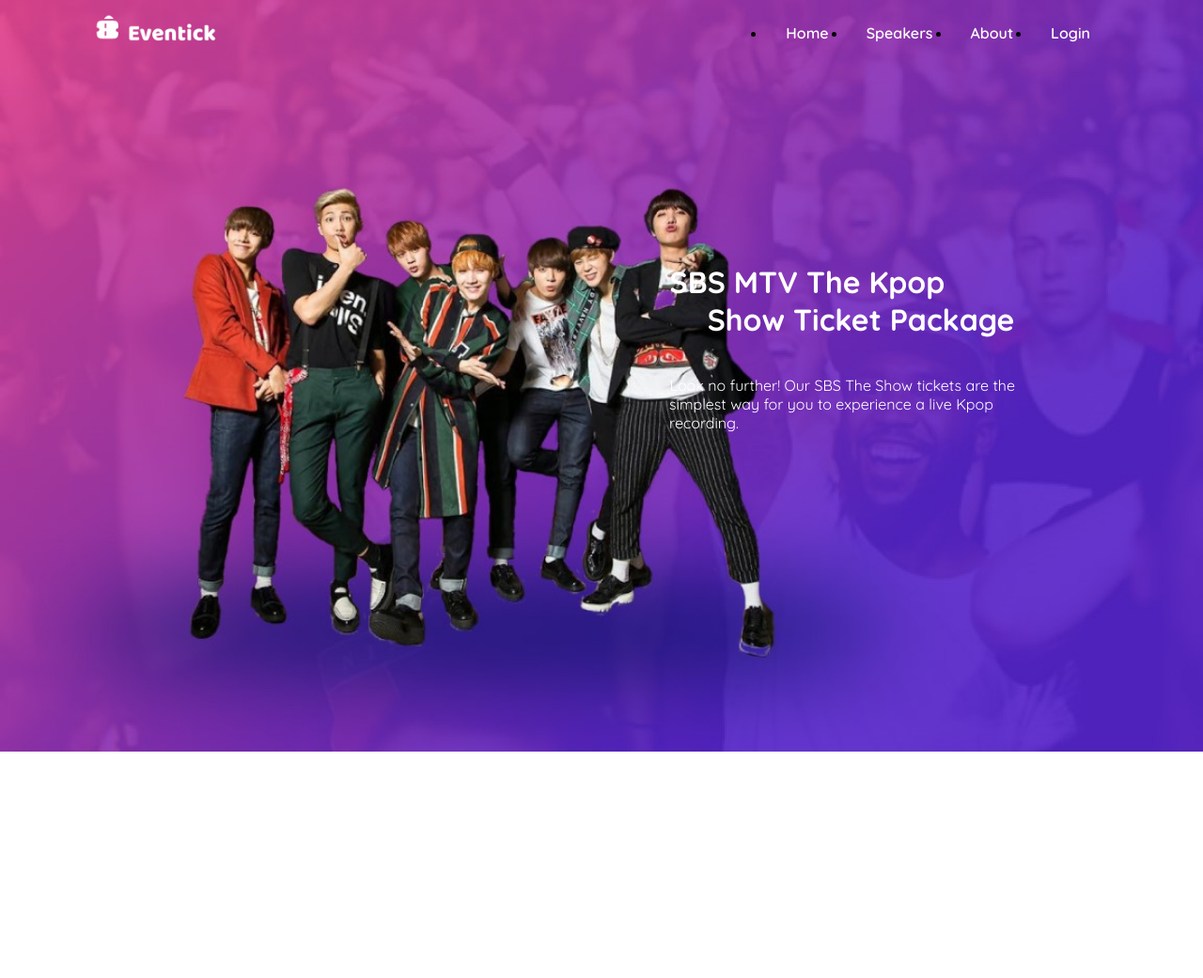
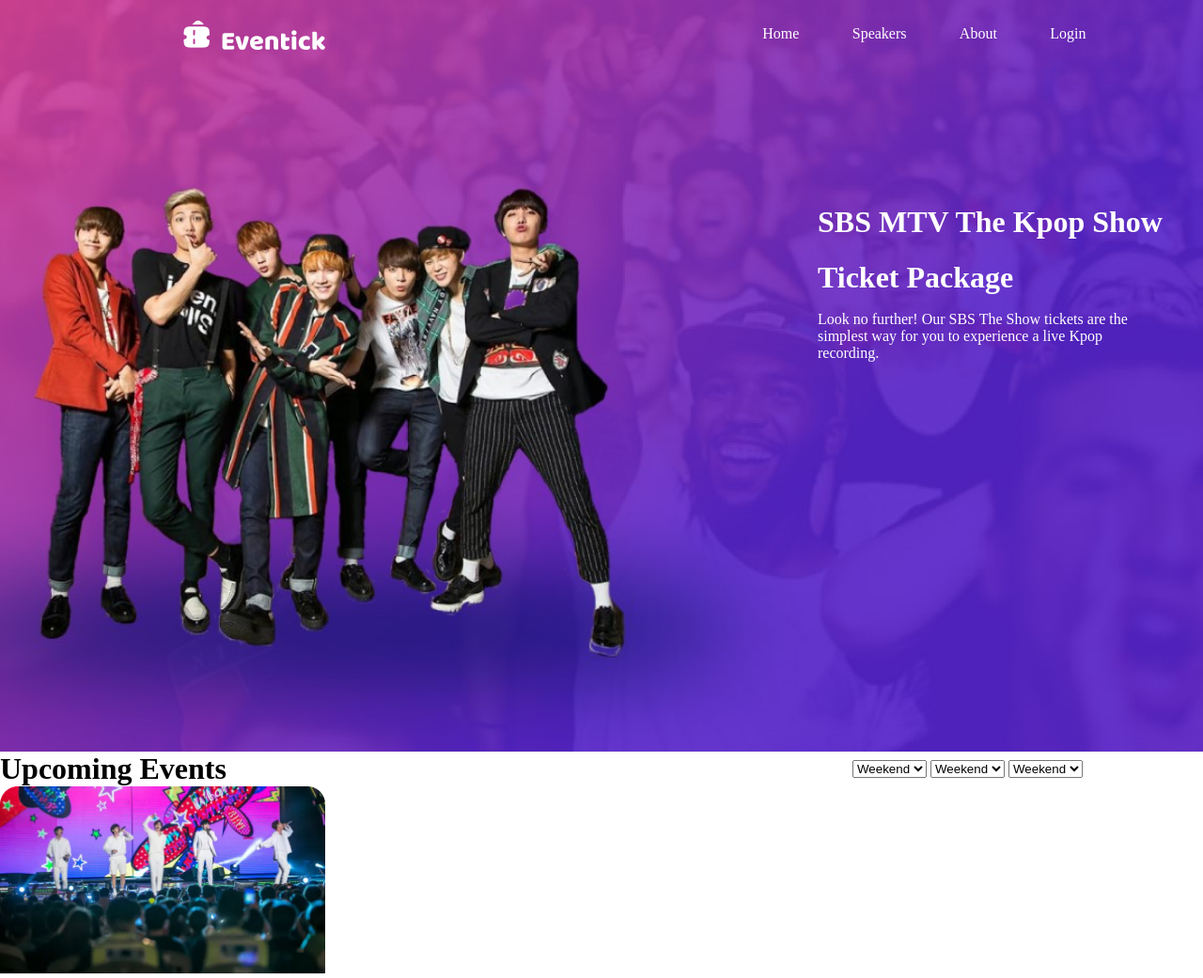
Before and after one commit to majmehdi/Brief-2, a plain HTML site: page Brief 2/index.html in a window 1280 px wide. Shown: the whole page at 94% size. Before the commit the page ends 800 px from the top, so only its background shows below. Drawn offline with Linux system fonts and the light colour scheme.

Commit message:
thursday

```diff
--- a/Brief 2/index.html
+++ b/Brief 2/index.html
@@ -1,34 +1,80 @@
 <!DOCTYPE html>
 <html lang="en">
-
 <head>
     <meta charset="UTF-8">
     <meta name="viewport" content="width=device-width, initial-scale=1.0">
     <title>Eventick</title>
     <link rel="stylesheet" href="style.css">
 </head>
-
 <body>
     <header>
-        <div id="navbar">
-            <img src="./assets/img/Group 29.png" alt="background">
-            <nav>
-                <ul>
-                    <li><a href="./index.html">Home</a></li>
-                    <li><a href="speakers.html">Speakers</a></li>
-                    <li><a href="about.html">About </a></li>
-                    <li><a href="login.html">Login</a></li>
-                </ul>
-            </nav>
+        <nav class="navbar">
+            <a href="./index.html">
+                <img class="logo" src="./assets/img/logo.png" alt="Home">
+            </a>
+            <ul>
+               <li><a class="links" href="./index.html">Home</a></li>
+               <li><a class="links" href="./speakers.html">Speakers</a></li>
+               <li><a class="links" href="./about.html">About</a></li>
+               <li><a class="links" href="./login.html">Login</a></li>
+            </ul>
+
+        </nav>
+
+        <div>
+            <h1 class="title">SBS MTV The Kpop Show </h1>
+            <h1 class="title_2"> Ticket  Package</h1>
+            <p class="Paragraph_1">Look no further! Our SBS The Show tickets are the <br> simplest way for you to experience a live Kpop <br> recording.</p>
         </div>
-        <div class="content">
-            <h1 class="title1"><span style="margin-right:74px;">SBS MTV The Kpop</span><br> Show Ticket  Package</h1>
-            <br><br>
-            <!-- <p class="paragraph">Look no further! Our SBS The Show tickets are the simplest way for you to experience a live Kpop recording.</p> -->
 
-            <p>Look no further! Our SBS The Show tickets are the<br><span style="margin-right:23px;">simplest way for you to experience a live Kpop </span><br><span style="margin-right:294px;">recording.</span></p>
+    </header>
+    <div class="upEvents">
+
+            <h1 class="">Upcoming Events</h1>
+
+
+        <div class="buttons">
+            <select name="hello" id="" ><option value="">Weekend</option>
+                <option value="">monday</option>
+            </select>
+            <select name="" id=""><option value="">Weekend</option></select>
+            <select name="" id=""><option value="">Weekend</option></select>
         </div>
-    </header>
+    </div>
+
+    <!-- <div class="grp1">
+        <div>
+            <img class="image1" src="./assets/img/1.jpg" alt="Wonder Girls 2010 Wonder Girls World Tour San Francisco">
+            <h3 class="txt1">Wonder Girls 2010 Wonder <br> Girls World Tour San Francisco</h3>
+            <h1 class="number14">14</h1>
+            <h2 class ="date">APR</h2>
+        </div>
+        <div>
+            <img class="image1" src="./assets/img/1.jpg" alt="Wonder Girls 2010 Wonder Girls World Tour San Francisco">
+            <h3 class="txt1">Wonder Girls 2010 Wonder <br> Girls World Tour San Francisco</h3>
+            <h1 class="number14">14</h1>
+            <h2 class ="date">APR</h2>
+        </div>
+        <div>
+            <img class="image1" src="./assets/img/1.jpg" alt="Wonder Girls 2010 Wonder Girls World Tour San Francisco">
+            <h3 class="txt1">Wonder Girls 2010 Wonder <br> Girls World Tour San Francisco</h3>
+            <h1 class="number14">14</h1>
+            <h2 class ="date">APR</h2>
+        </div>
+
+    </div> -->
+
+    <div class="container">
+        <div class="slide-container">
+            <div class="card-wrapper">
+                <div class="card">
+                    <div class="image-box">
+                        <img src="./assets/img/1.jpg" alt="">
+                    </div>
+                </div>
+            </div>
+        </div>
+
+    </div>
 </body>
-
 </html>
--- /dev/null
+++ b/Brief 2/style old.css
@@ -0,0 +1,38 @@
+*{
+    margin: 0;
+    padding: 0;
+    box-sizing: border-box;
+}
+
+.navbar{
+    display: flex;
+    align-items: center;
+    justify-content: center;
+    padding: 10px 20px;
+
+}
+.navbar ul{
+    list-style-type: none;
+    text-decoration: none;
+    margin: 0;
+    padding: 0;
+    display: flex;
+
+}
+.navbar a{
+
+    color: red;
+    text-decoration: none;
+    margin-left: 20px;
+    overflow: hidden;
+
+}
+.navbar ul li{
+    display: inline-block;
+    list-style-type: none;
+
+}
+
+.navbar ul li a:hover {
+    text-decoration: underline;
+}
--- a/Brief 2/style.css
+++ b/Brief 2/style.css
@@ -1,84 +1,132 @@
-@import url('https://fonts.googleapis.com/css2?family=Quicksand:wght@300..700&display=swap');
-
 *{
+    margin: 0;
     padding: 0;
-    margin: 0;
-    box-sizing: border-box;
 }
 
-body{
-    font-family: "Quicksand", sans-serif;
+header{
+    background-image: url(./assets/img/cover1.jpg);
+    background-repeat: no-repeat;
+    background-position: center;
+    background-attachment: fixed;
+    height: 100vh;
+    /* position: fixed; */
+    background-attachment: scroll;
+    background-size: cover;
+    position: relative;
+    }
+
+.navbar{
+    display: flex;
+    justify-content: space-between;
+    align-items: center;
+    /* background-color: blueviolet; */
 }
 
-/* ul{
-    list-style: none;
-} */
-
-a{
-    text-decoration: none;
-}
-#navbar{
+.navbar ul{
     display: flex;
-    justify-content: space-between;
-    /* background-color: red; */
-    align-items: center;
-    height: 70px;
+    list-style-type: none;
+    margin: 0;
+    padding: 0;
 }
 
-#navbar ul{
+.navbar ul li{
+
     display: flex;
-    margin-right: 100px;
+    margin-left: -3%;
+    margin-right: -1;
 }
 
-#navbar img{
-    width: 130px;
-    margin-left: 100px;
+.links{
+    text-decoration: none;
+    color: cadetblue;
 
 }
 
-#navbar ul a{
-    padding: 15px 20px;
-    color: #fff;
-    font-weight: 600;
+.links{
+    text-decoration: none;
+    color: red;
 
 }
 
-#navbar ul a:hover{
-    border-bottom: 2px groove #000;
+.navbar ul li a{
+    /* margin-left: 20px; */
+    margin-right: 70px;
+    color: white;
+
+}
+.logo{
+    margin-left: 192px;
+    /* margin-bottom: -10px; */
+    margin-top: 19px;
 }
 
-header .content {
+.navbar ul li a:hover {
+    background-color: #555; /* Darker background on hover */
+    border-radius: 5px; /* Rounded corners on hover */
+}
 
-    display: flex;
-    flex-direction: column;
-    justify-content: center;
-    align-items: center;
-    height: 75vh;
-    text-align: right;
-    margin-left: 40%;
-    color: #fff;
-    text-wrap: balance;
+.title{
+    margin-left: 1200px;
+    margin-top: 146px;
+    margin-left: 870px;
+    color: white;
+}
 
+.title_2{
+    margin-left: 1200px;
+    margin-top: 22px;
+    margin-left: 870px;
+    color: white;
 
 }
 
-header{
-    height: 100vh;
-    background : url('./assets/img/wallpaper.jpg');
-    background-size: cover;
-    background-repeat: no-repeat;
+.Paragraph_1{
+
+    margin-left: 1200px;
+    margin-top: 17px;
+    margin-left: 870px;
+    color: white;
 }
 
-header .paragraph{
-    margin-left: 27.1%;
+.events{
+
+    margin-top: 179px;
+    margin-left: 190px;
+    color: darkblue;
+}
+/* .image1{
+    margin-top: 100px;
+    margin-left: 190px;
+} */
+
+.txt1{
+
+    margin-top: 25px;
+    margin-left: 240px;
+}
+
+.number14{
+    margin-top: -40px;
+    margin-left: 190px;
+}
+.grp1{
+    display: flex;
+    width: 90%;
+    justify-content: space-between;
 
 }
 
-.btn btn-primary{
-    text-decoration: none;
-    color:white;
+.upEvents{
+    display: flex;
+    width: 90%;
+    align-items: center;
+    justify-content: space-between;
 }
 
-a{
-    color:white;
+.card .image-box{
+
+    height: 200px;
 }
+.card .image-box img{
+    height: 100%;
+}
```
Also changed, not shown: Brief 2/about.html (added, +25 -0 lines), Brief 2/login.html (added, +25 -0 lines), Brief 2/speakers.html (added, +25 -0 lines), Brief 2/1d585624361f74538d8033f98f64ae0c.jpg (deleted), Brief 2/CLHpe4RUkAA3YqL.jpg (deleted), Brief 2/assets/First Fold (1).jpg (deleted), Brief 2/assets/First Fold.jpg (deleted), Brief 2/assets/img/1.jpg (added), Brief 2/assets/img/cover1.jpg (renamed from Brief 2/assets/First Fold-1.jpg), Brief 2/assets/img/cover2.jpg (renamed from Brief 2/assets/img/cover.jpg), Brief 2/assets/img/logo.png (renamed from Brief 2/assets/img/Group 29.png), Brief 2/assets/img/wallpaper.jpg (deleted), Brief 2/concert-stage-background-1920-x-1080-9d4fccq1h3f9pmug.jpg (deleted), 2 other files.
